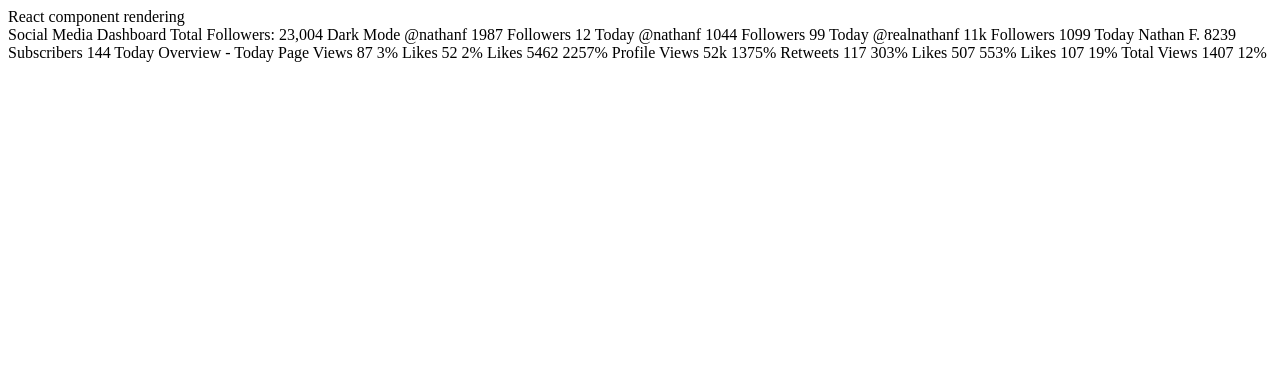
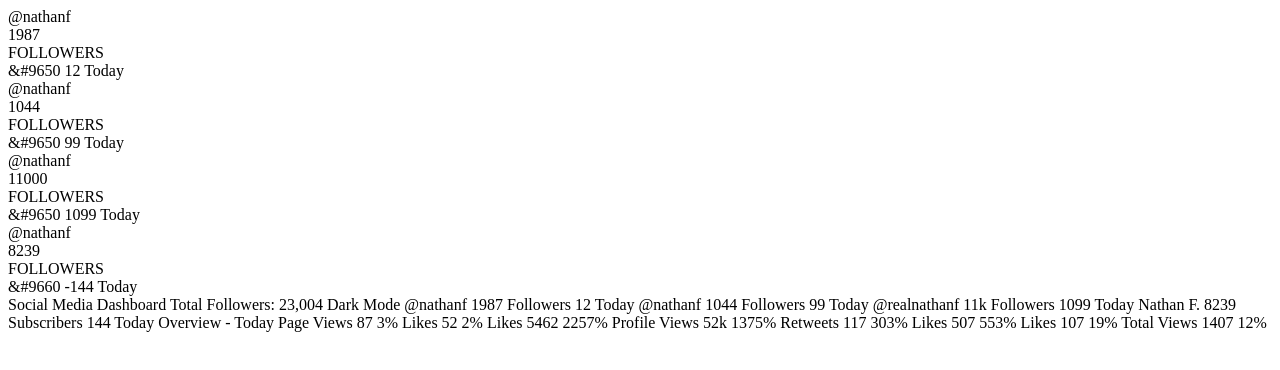
Before and after one commit to methoil/social-media-dashboard, a React app: page / in a window 1280 px wide. Shown: the top 370 px of the page. Built offline with nearby package versions, Linux system fonts and the light colour scheme.

Commit message:
feat - skeleton react component
- + json file with data to feed into components

```diff
--- a/src/app.jsx
+++ b/src/app.jsx
@@ -1,11 +1,15 @@
 import * as React from "react";
+import LargeTile from './large-tile.jsx';
+import data from './data.json'
 
 export class App extends React.Component {
 
   render() {
     return (
       <div>
-        React component rendering
+        {data.largeTiles.map(tile => {
+          return <LargeTile name={tile.name} site={tile.site} total={tile.total} change={tile.change}></LargeTile>
+        })}
       </div>
     );
   }
--- /dev/null
+++ b/src/data.json
@@ -0,0 +1,78 @@
+{
+  "largeTiles": [
+    {
+      "name": "@nathanf",
+      "site": "facebook",
+      "total": 1987,
+      "change": 12
+    },
+    {
+      "name": "@nathanf",
+      "site": "twitter",
+      "total": 1044,
+      "change": 99
+    },
+    {
+      "name": "@nathanf",
+      "site": "instagram",
+      "total": 11000,
+      "change": 1099
+    },
+    {
+      "name": "@nathanf",
+      "site": "youtube",
+      "total": 8239,
+      "change": -144
+    }
+  ],
+  "smallTiles": [
+    {
+      "facebook": {
+        "pageViews": {
+          "total": 87,
+          "percent": 3
+        },
+        "likes": {
+          "total": 52,
+          "percent": -2
+        }
+      }
+    },
+    {
+      "instagram": {
+        "pageViews": {
+          "total": 52000,
+          "percent": 1375
+        },
+        "likes": {
+          "total": 5462,
+          "percent": 2257
+        }
+      }
+    },
+    {
+      "twitter": {
+        "pageViews": {
+          "total": 117,
+          "percent": 303
+        },
+        "likes": {
+          "total": 507,
+          "percent": -553
+        }
+      }
+    },
+    {
+      "youtube": {
+        "pageViews": {
+          "total": 107,
+          "percent": -19
+        },
+        "likes": {
+          "total": 1407,
+          "percent": -12
+        }
+      }
+    }
+  ]
+}
--- /dev/null
+++ b/src/large-tile.css
@@ -0,0 +1,38 @@
+.large-tile {
+  display: flex;
+  flex-direction: column;
+  justify-content: space-around;
+  border-top: 5px;
+  color: blue; /* need to set this based on the icon type */
+}
+
+.icon-and-handle-container {
+
+}
+
+
+.num-followers-container {
+
+}
+
+.change-in-followers-container {
+
+}
+
+.red {
+  color: red;
+}
+
+.green {
+  color: green;
+}
+
+
+.followers-number {
+  font-weight: bold;
+  font-size: 2em;
+}
+
+.followers-text{
+  font-style: monospace;
+}
--- /dev/null
+++ b/src/large-tile.jsx
@@ -0,0 +1,31 @@
+import React from 'react';
+
+
+// props: {
+//  name: string
+//  site: string, 4 social media sites...
+//  total: number (>= 0)
+//  change: number, (<= or >= than 0)
+// }
+
+export default function largeTile(props) {
+
+
+  return (
+    <div className="large-tile">
+      <div className="icon-and-handle-container">
+        {props.name}
+      </div>
+      <div className="num-followers-container">
+        <div className="followers-number">
+          {props.total}
+        </div>
+        <div className="followers-text">FOLLOWERS</div>
+      </div>
+      <div className={'change-in-followers-container' + props.change < 0 ? 'red' : 'green'}>
+        {props.change < 0 ? '&#9660' : '&#9650'} {props.change} Today
+      </div>
+    </div>
+  )
+
+}
```
Also changed, not shown: 1 other file (tests, documents, lock files or other folders).
